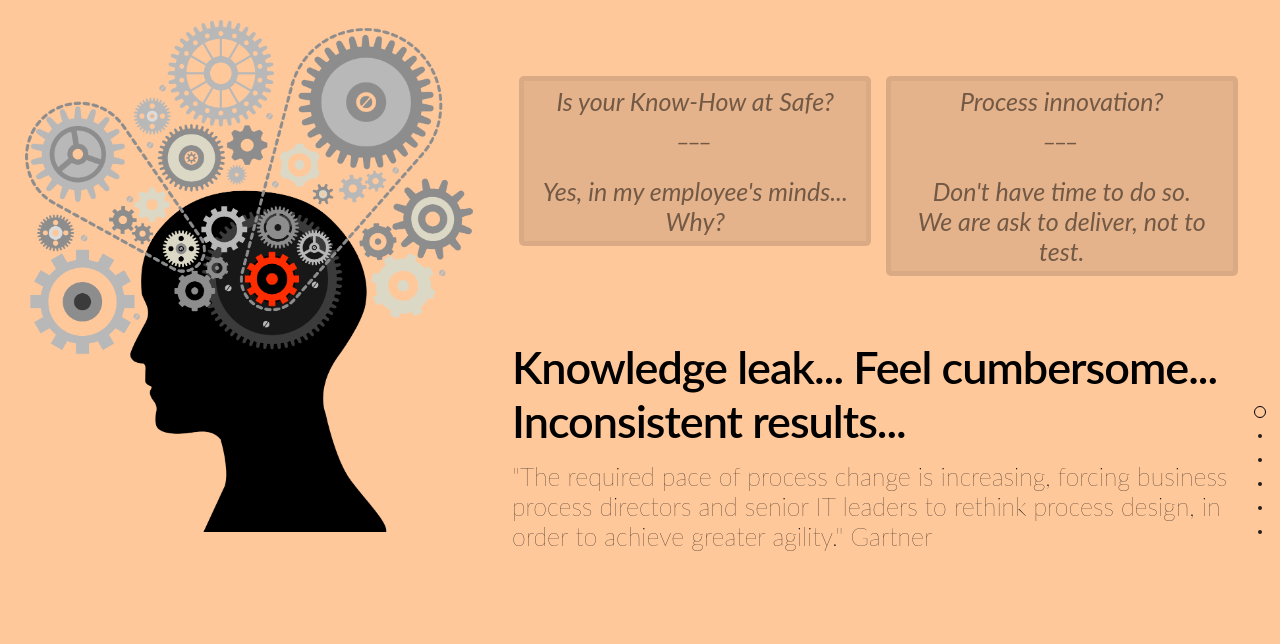
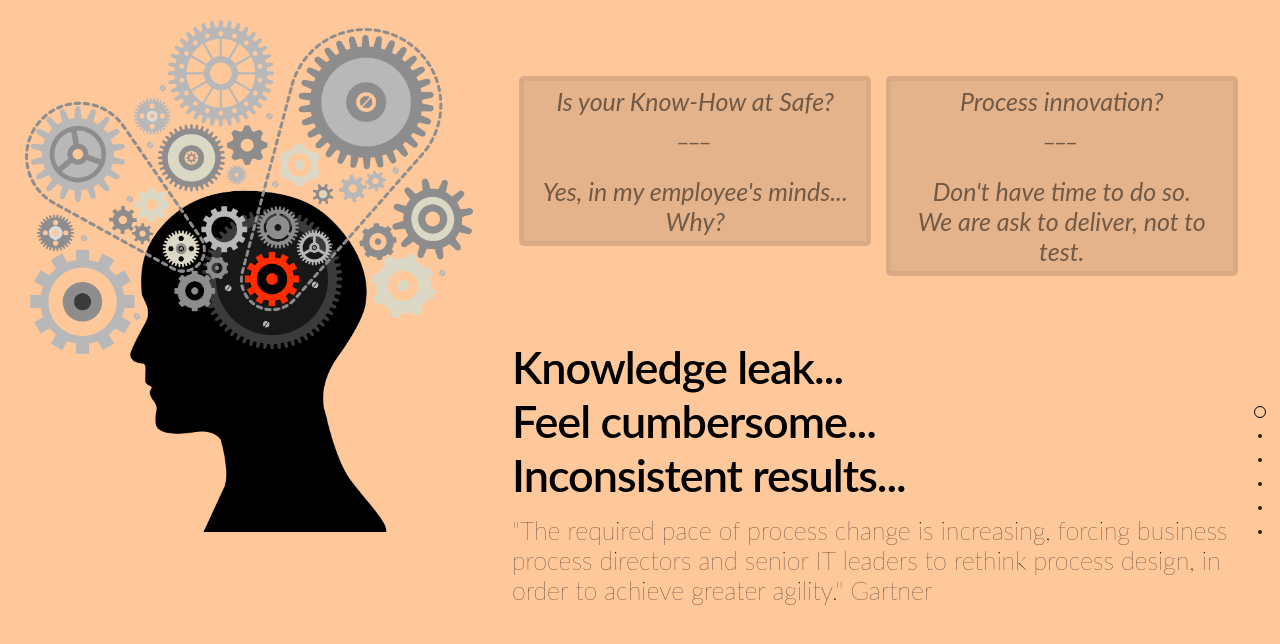
Before and after one commit to ggojard/tactac, a plain HTML site: page index.html in a window 1280 px wide. Drawn offline with nearby package versions, Linux system fonts and the light colour scheme.

Commit message:
add linebreak #1

```diff
--- a/index.html
+++ b/index.html
@@ -50,7 +50,7 @@
           <code class="quote">Is your Know-How at Safe? <br>___<br> <br> Yes, in my employee's minds... Why? </code>
           <code class="quote">Process innovation? <br>___<br><br> Don't have time to do so.<br> We are ask to deliver, not to test. </code>
 
-          <h1>&nbsp;<br>Knowledge leak... Feel cumbersome... Inconsistent results...</h1>
+          <h1>&nbsp;<br>Knowledge leak...<br>Feel cumbersome...<br>Inconsistent results...</h1>
           <h2>"The required pace of process change is increasing, forcing business process directors and senior IT leaders to rethink process design, in order to achieve greater agility." Gartner</h2>
       </div>
 
```
